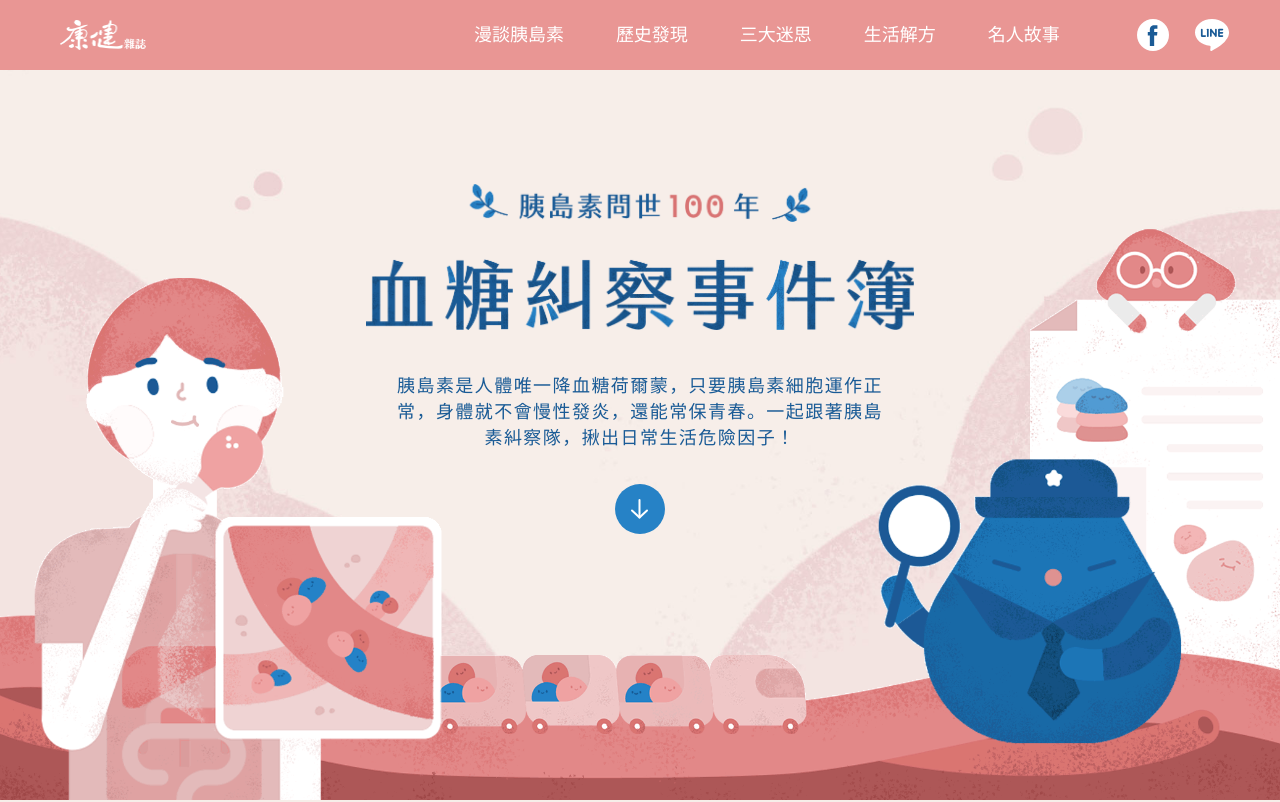
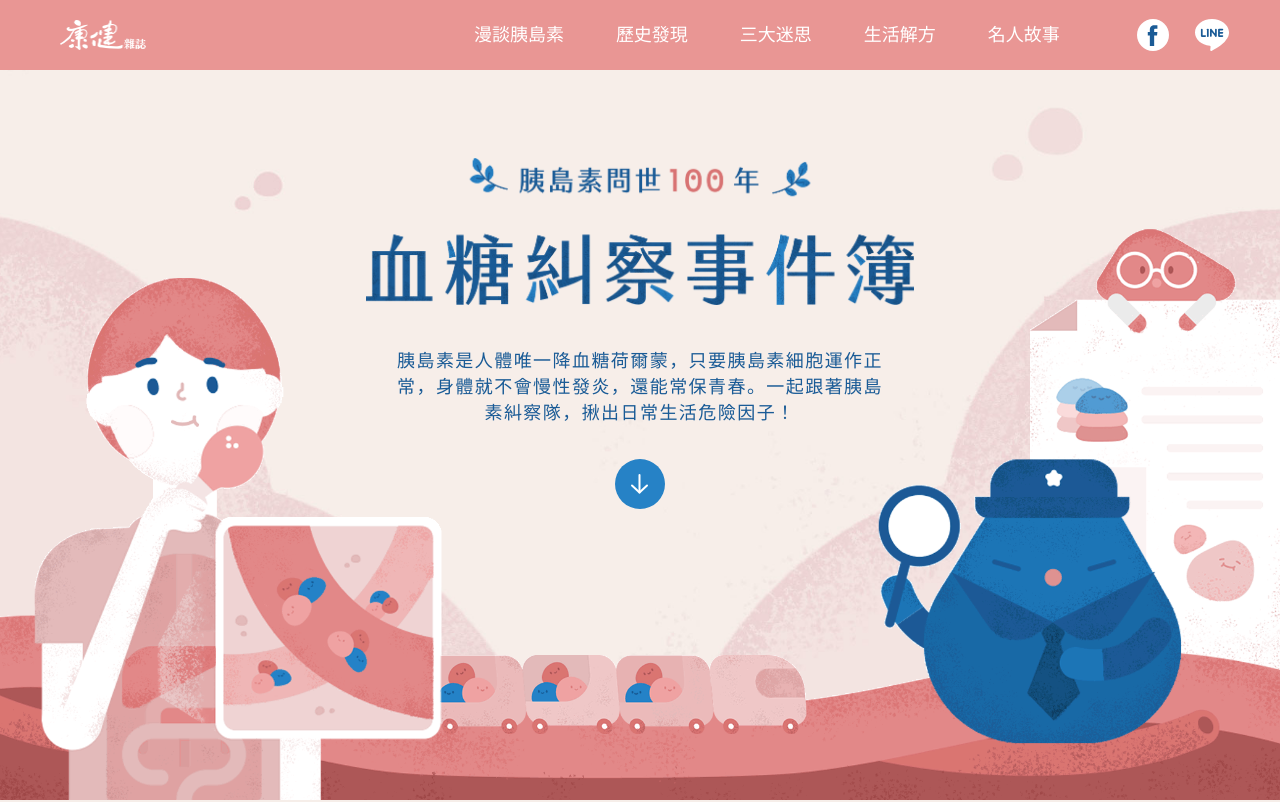
Before and after one commit to HarryTsai/Insulin-intro-site, a plain HTML site: page index.html in a window 1280 px wide. Shown: the top 802 px of the page. Drawn offline with Linux system fonts and the light colour scheme.

Commit message:
adjust style

```diff
--- a/css/main.css
+++ b/css/main.css
@@ -341,7 +341,7 @@ body::-webkit-scrollbar {
   animation-fill-mode: forwards;
   position: relative;
   text-align: center;
-  margin-top: 7%;
+  margin-top: 5%;
   margin-bottom: 35px;
 }
 
```
